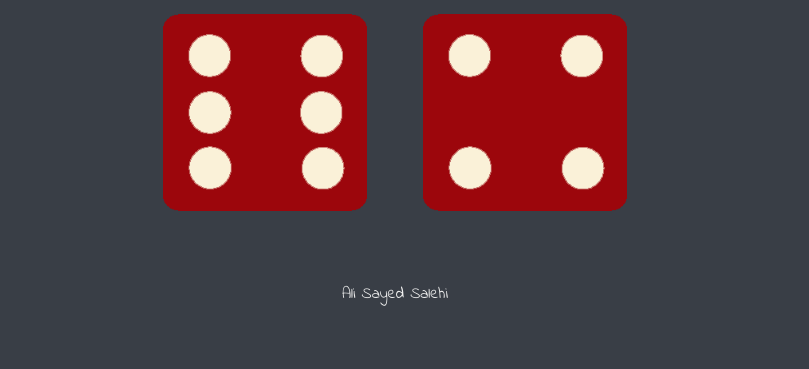
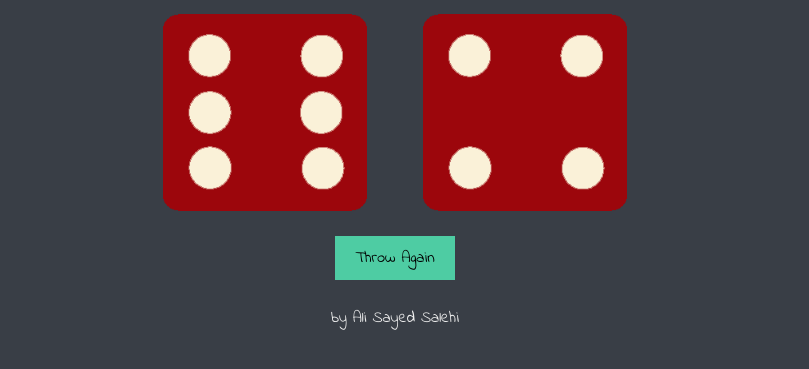
Before and after one commit to Ali-Sayed-Salehi/dice-game, a plain HTML site: page index.html in a window 1280 px wide. Shown: the part 321-690 px from the top of the page, without its empty margins (245-1054 px from the left). Drawn offline with Linux system fonts and the light colour scheme.

Commit message:
add refresh button

```diff
--- a/index.html
+++ b/index.html
@@ -22,12 +22,14 @@
         <img class="img2" src="images/dice6.png">
       </div>
 
+      <div class="throw"><button id="refreshButton">Throw Again</button></div>
+
     </div>
 
 
   </body>
 
   <footer>
-    Ali Sayed Salehi
+    by Ali Sayed Salehi
   </footer>
 </html>
--- a/index.js
+++ b/index.js
@@ -18,3 +18,7 @@ if (randomNumber1 > randomNumber2) {
 } else {
   titleMessage.textContent = "Draw!";
 }
+
+document.getElementById("refreshButton").addEventListener("click", function() {
+  location.reload();
+});
--- a/styles.css
+++ b/styles.css
@@ -2,6 +2,7 @@
   width: 70%;
   margin: auto;
   text-align: center;
+  margin-bottom: 0;
 }
 
 .dice {
@@ -33,9 +34,25 @@ img {
 }
 
 footer {
-  margin-top: 5%;
+  margin-top: 2%;
   color: #EEEEEE;
   text-align: center;
   font-family: 'Indie Flower', cursive;
 
 }
+
+
+#refreshButton {
+  font-size: 1rem;
+  color: black;
+  font-family: 'Indie Flower', cursive;
+  padding: 10px 20px;
+  background-color: #4ECCA3;
+  border: none;
+  cursor: pointer;
+}
+
+.throw {
+  display: block;
+  margin-top: 2%;
+}
```
